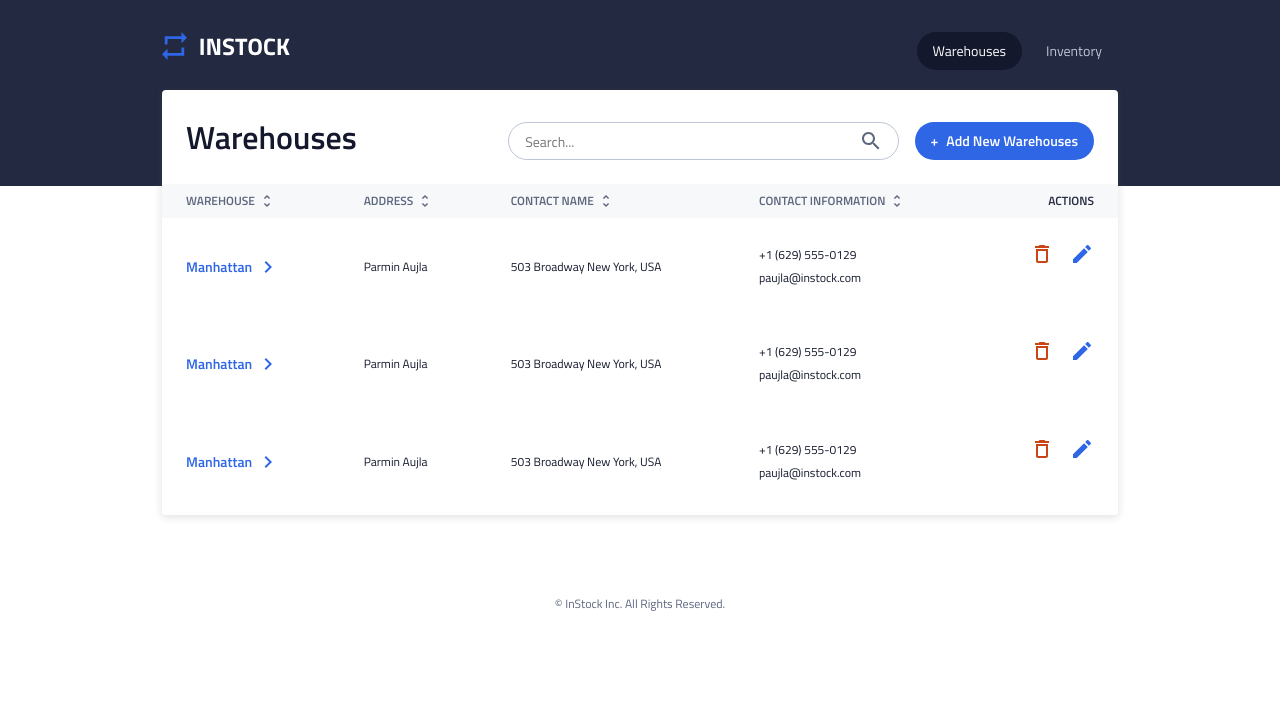
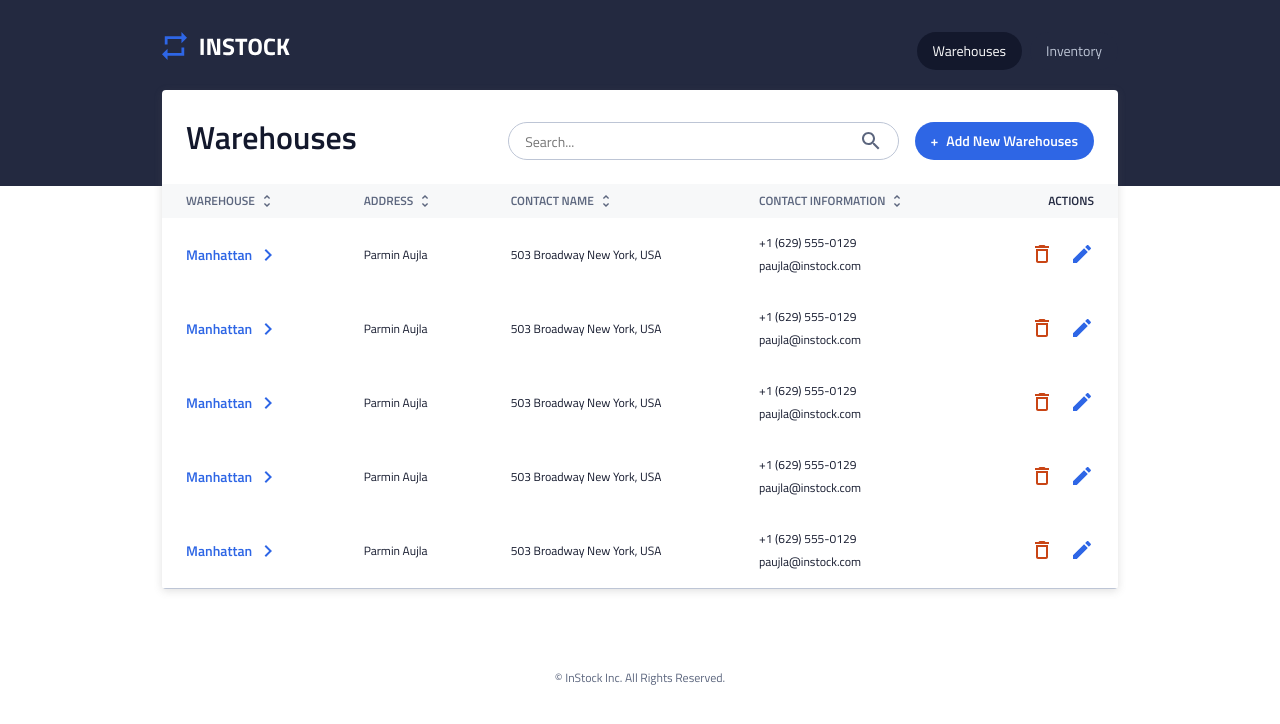
Before and after one commit to achris-alonzo30/south-american-horned-frog-instock, a React (Vite) app: page / in a window 1280 px wide. Shown: the top 724 px of the page. Built offline with nearby package versions, Linux system fonts and the light colour scheme.

Commit message:
fix the issue of height in WarehouseList component

```diff
--- a/src/components/MainBrowser/MainBrowser.scss
+++ b/src/components/MainBrowser/MainBrowser.scss
@@ -2,6 +2,7 @@
 @use "../../styles/partials/colors" as *;
 
 .card {
+    height: 100%;
     width: 100%;
     border-radius: 4px;
     box-sizing: border-box;
--- a/src/components/WarehouseList/WarehouseList.jsx
+++ b/src/components/WarehouseList/WarehouseList.jsx
@@ -248,6 +248,55 @@ export const WarehouseList = () => {
           </td>
 
         </tr>
+        <tr className="table__body--row">
+          <td className="table__data--cells table__data--location">
+            <h4 className="table__data--header table__data--hidden ">
+              WAREHOUSE
+            </h4>
+            <Link to="/" className="table__data--link">
+              Manhattan
+              <img src={chevronRight} alt="Arrow Point To Right" />
+            </Link>
+          </td>
+          <td className="table__data--cells table__data--name">
+            <h2 className="table__data--header table__data--hidden">
+              CONTACT NAME
+            </h2>
+            <p className="table__data--content">Parmin Aujla</p>
+          </td>
+          <td className="table__data--cells table__data--address">
+            <h2 className="table__data--header table__data--hidden">ADDRESS</h2>
+            <p className="table__data--content table__data--breakpoint">
+              503 Broadway New York, USA
+            </p>
+          </td>
+          <td className="table__data--cells table__data--contact">
+            <h2 className="table__data--header table__data--hidden">
+              CONTACT INFORMATION
+            </h2>
+            <p className="table__data--content">+1 (629) 555-0129</p>
+            <a
+              href="mailto:paujla@instock.com"
+              className="table__data--content"
+            >
+              paujla@instock.com
+            </a>
+          </td>
+          <td className="table__data--actions">
+            <img
+              src={trashIcon}
+              alt="Garbage Red Color Icon"
+              className="table__content--delete"
+            />
+            <img
+              src={editIcon}
+              alt="Garbage Red Color Icon"
+              className="table__content--edit"
+            />
+          </td>
+
+        </tr>
+
       </tbody>
     </table>
   );
```
